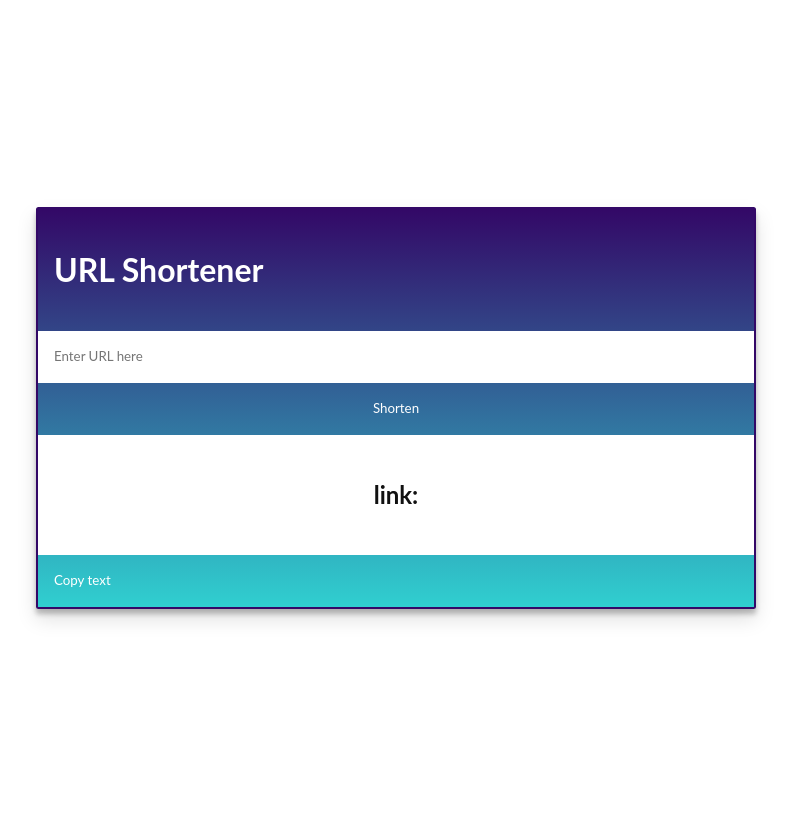
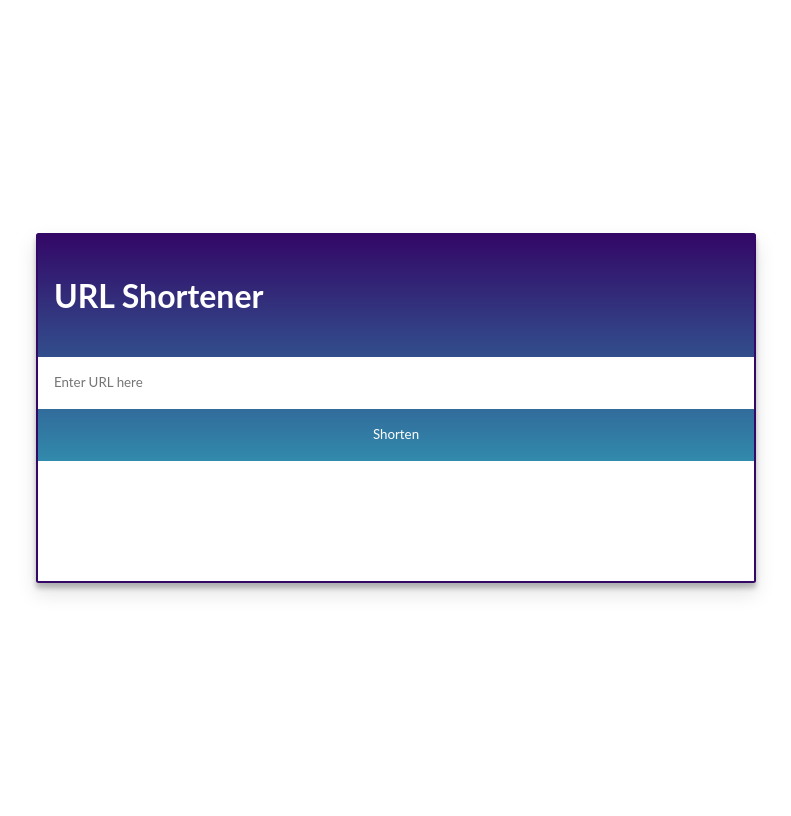
Before and after one commit to Zuhayer-Bin-Javed/url-shortner, a Django app: page / in a window 1280 px wide. Shown: the whole page, without its empty margins (244-1035 px from the left). Run offline with Django 3.2, Linux system fonts and the light colour scheme; some libraries are stand-ins or nearby versions.

Commit message:
link change

```diff
--- a/templates/index.html
+++ b/templates/index.html
@@ -92,8 +92,8 @@ section {
   </div>
   </form>
 
-  <section id="section"><h2><a id="myInput">link:</a></h2></section>
-  <button onclick="myFunction()">Copy text</button>
+  <section id="section"><h2><a></a></h2></section>
+
 </main>
 
 <script type="text/javascript">
@@ -108,24 +108,10 @@ section {
         csrfmiddlewaretoken:$('input[name=csrfmiddlewaretoken]').val(),
       },
       success: function(data){
-        $('a').html("localhost:8000/"+data)
+        $('h2').html("localhost:8000/"+data)
       }
     });
   });
-  function myFunction() {
-  /* Get the text field */
-  var copyText = document.getElementById("myInput");
-
-  /* Select the text field */
-  copyText.select();
-  copyText.setSelectionRange(0, 99999); /* For mobile devices */
-
-  /* Copy the text inside the text field */
-  document.execCommand("copy");
-
-  /* Alert the copied text */
-  alert("Copied the text: " + copyText.value);
-}
 </script>
 
 </html>
```
